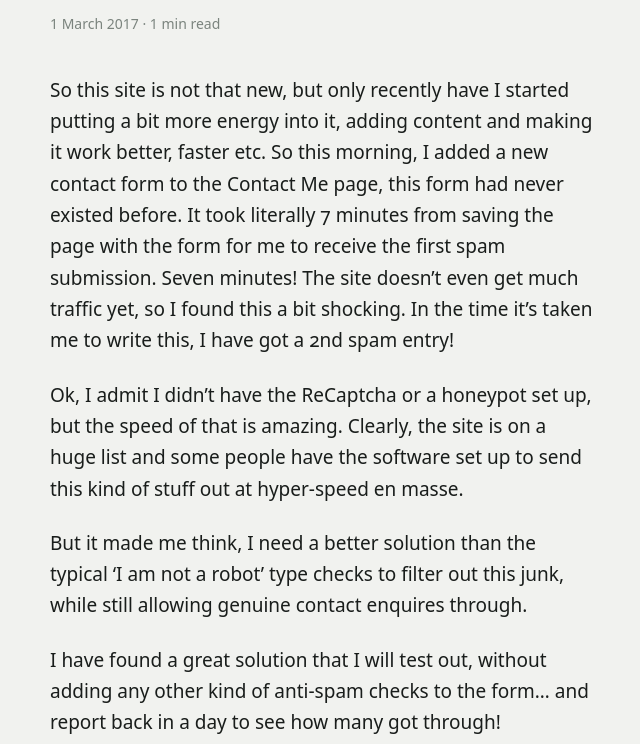
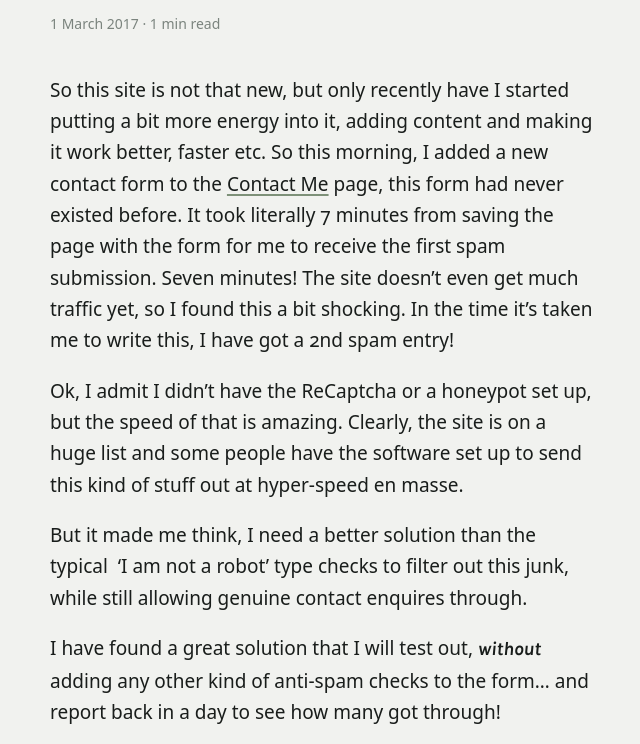
Before and after one commit to staffers/simonstafferton-com, an Eleventy site: page src/posts/and-in-the-beginning-there-was.md in a window 1280 px wide. Shown: the part 309-1053 px from the top of the page, without its empty margins (142-782 px from the left). Built offline with nearby package versions, Linux system fonts and the light colour scheme; Eleventy itself is replaced by a stand-in of ours; files that its build step writes are made by us from their sources; a web font is replaced by a local one.

Commit message:
Update Post “and-in-the-beginning-there-was”

```diff
--- a/src/posts/and-in-the-beginning-there-was.md
+++ b/src/posts/and-in-the-beginning-there-was.md
@@ -4,10 +4,15 @@
 excerpt: Unlocking my writing from private emails into something the wider
   community can actually read.
 ---
-So this site is not that new, but only recently have I started putting a bit more energy into it, adding content and making it work better, faster etc. So this morning, I added a new contact form to the Contact Me page, this form had never existed before. It took literally 7 minutes from saving the page with the form for me to receive the first spam submission. Seven minutes! The site doesn’t even get much traffic yet, so I found this a bit shocking. In the time it’s taken me to write this, I have got a 2nd spam entry!
+<div class="entry-content clearfix">
 
-Ok, I admit I didn’t have the ReCaptcha or a honeypot set up, but the speed of that is amazing. Clearly, the site is on a huge list and some people have the software set up to send this kind of stuff out at hyper-speed en masse.
 
-But it made me think, I need a better solution than the typical  ‘I am not a robot’ type checks to filter out this junk, while still allowing genuine contact enquires through.
+            <p>So this site is not that new, but only recently have I started putting a bit more energy into it, adding content and making it work better, faster etc. So this morning, I added a new contact form to the <a href="https://simonstafferton27.e.wpstage.net/contact-me/" plerdy-tracking-id="23057959801">Contact Me</a> page, this form had never existed before. It took literally 7 minutes from saving the page with the form for me to receive the first spam submission. Seven minutes! The site doesn’t even get much traffic yet, so I found this a bit shocking. In the time it’s taken me to write this, I have got a 2nd spam entry!</p>
+<p>Ok, I admit I didn’t have the ReCaptcha or a honeypot set up, but the speed of that is amazing. Clearly, the site is on a huge list and some people have the software set up to send this kind of stuff out at hyper-speed en masse.</p>
+<p>But it made me think, I need a better solution than the typical&nbsp; ‘I am not a robot’ type checks to filter out this junk, while still allowing genuine contact enquires through.</p>
+<p>I have found a great solution that I will test out, <strong><em>without</em></strong> adding any other kind of anti-spam checks to the form… and report back in a day to see how many got through!</p>
+<p>&nbsp;</p>
 
-I have found a great solution that I will test out, without adding any other kind of anti-spam checks to the form… and report back in a day to see how many got through!
+
+
+        </div>
```
